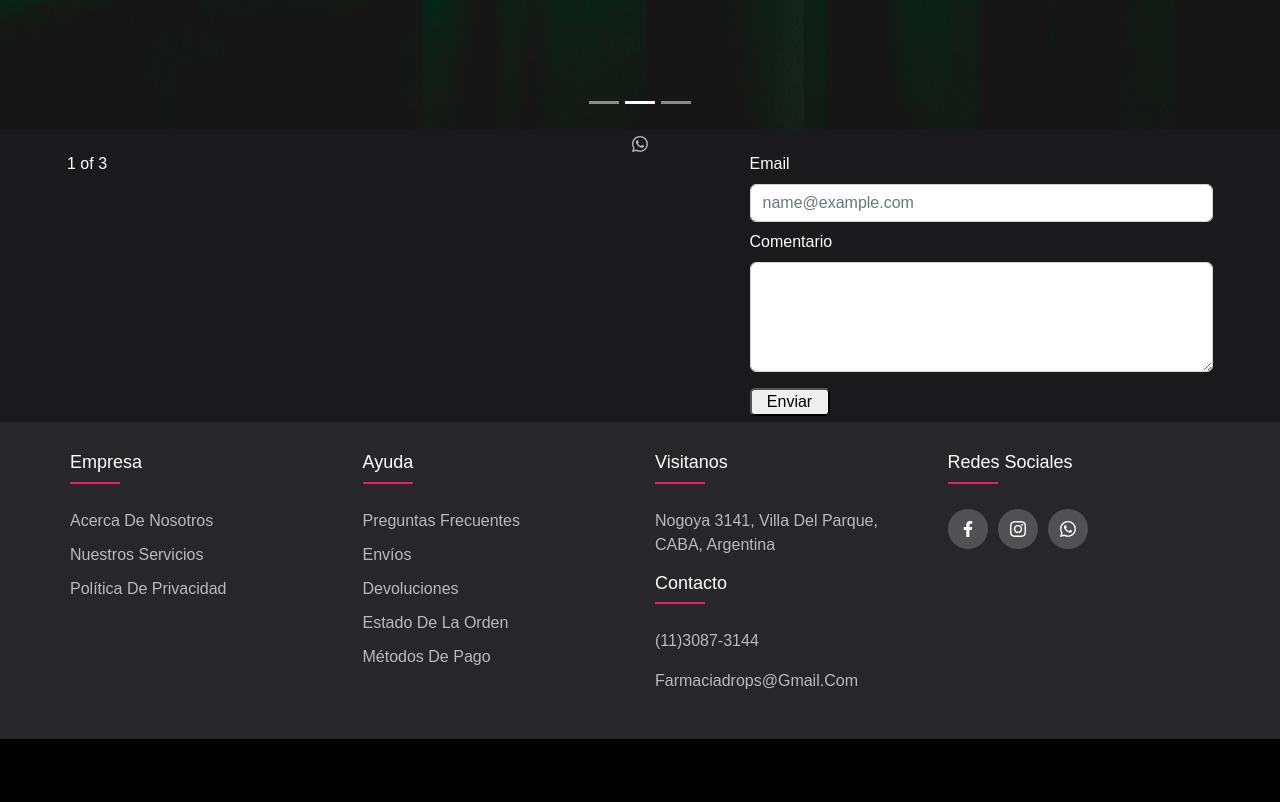
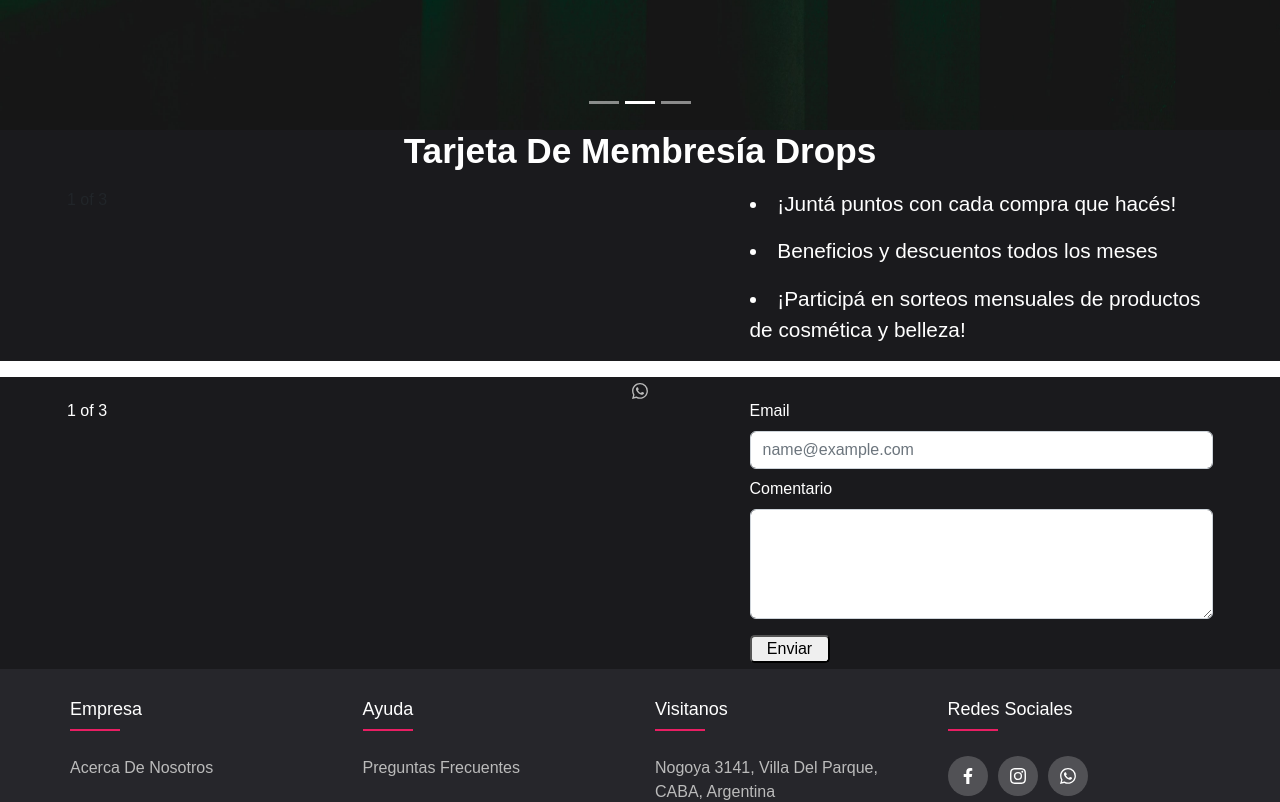
Before and after one commit to EzequielBobbio/DropsFront, a React (Create React App) app: page / in a window 1280 px wide. Shown: the part 740-1542 px from the top of the page. Before the commit the page ends 1479 px from the top, so only its background shows below. Built offline with nearby package versions, Linux system fonts and the light colour scheme.

Commit message:
Tarjeta de Drops

```diff
--- a/src/Drops/Body/Body.js
+++ b/src/Drops/Body/Body.js
@@ -1,10 +1,9 @@
-/* eslint-disable no-unused-expressions */
-// import React from 'react';
 import "./Body.css";
 import React, { useState } from "react";
 import Carousel from "react-bootstrap/Carousel";
 import backgroundimage from "../Assets/bgimage.jpg";
 import Contact from './Contact/Contact';
+import Cards from './Drops-Cards/Drops-Cards';
 
 function ControlledCarousel() {
   const [index, setIndex] = useState(0);
@@ -37,6 +36,7 @@ function ControlledCarousel() {
           </Carousel.Caption>
         </Carousel.Item>
       </Carousel>
+      <Cards/>
       <Contact/>
     </>
   );
--- /dev/null
+++ b/src/Drops/Body/Drops-Cards/Drops-Cards.css
@@ -0,0 +1,40 @@
+.container-drops-card {
+    background-color: #1a1a1d;
+}
+
+h2 {
+    font-size: 2.2rem;
+    color: #ffffff;
+    text-transform: capitalize;
+    margin-bottom: 1rem;
+    font-weight: 600;
+    position: relative;
+    display: flex;
+    justify-content: center;
+    align-items: center;
+    transition: background-image 10s steps(3) 500ms;
+    transition-delay: 2s;
+}
+
+h2:hover {
+    cursor: pointer;
+}
+
+.h2-visual:hover {
+    background-image: linear-gradient(45deg, rgb(143, 235, 238), rgb(88, 249, 147));
+    -webkit-background-clip: text;
+    -ms-background-clip: text;
+    -moz-background-clip: text;
+    background-clip: text;
+    -ms-text-fill-color: transparent;
+    -moz-text-fill-color: transparent;
+    -webkit-text-fill-color: transparent;
+}
+
+li {
+    color: #ffffff;
+    font-size: 1.3rem;
+    padding-bottom: 1rem;
+    position: relative;
+
+}
--- /dev/null
+++ b/src/Drops/Body/Drops-Cards/Drops-Cards.js
@@ -0,0 +1,52 @@
+import "./Drops-Cards.css";
+import React from "react";
+import Container from "react-bootstrap/Container";
+import Row from "react-bootstrap/Row";
+import Col from "react-bootstrap/Col";
+
+class Cards extends React.Component {
+  constructor(props) {
+    super(props);
+    this.state = {};
+  }
+
+  render() {
+    return (
+      <>
+        <div className='container-drops-card'>
+          <h2 class='h2-visual'>Tarjeta de membresía Drops</h2>
+          <Container>
+            <Row>
+              <Col xs={7}>1 of 3</Col>
+              <Col>
+                <Row>
+                  <Col>
+                  <li>¡Juntá puntos con cada compra que hacés!</li>
+                  </Col>
+                </Row>
+
+                <Row>
+                  <Col>
+                  <li>Beneficios y descuentos todos los meses</li>
+                  </Col>
+                </Row>
+                <Row>
+                  <Col>
+                  <li>¡Participá en sorteos mensuales de productos de cosmética y belleza!</li>
+                  </Col>
+                </Row>
+              </Col>
+            </Row>
+          </Container>
+          <ul>
+
+
+
+          </ul>
+        </div>
+      </>
+    );
+  }
+}
+
+export default Cards;
```
